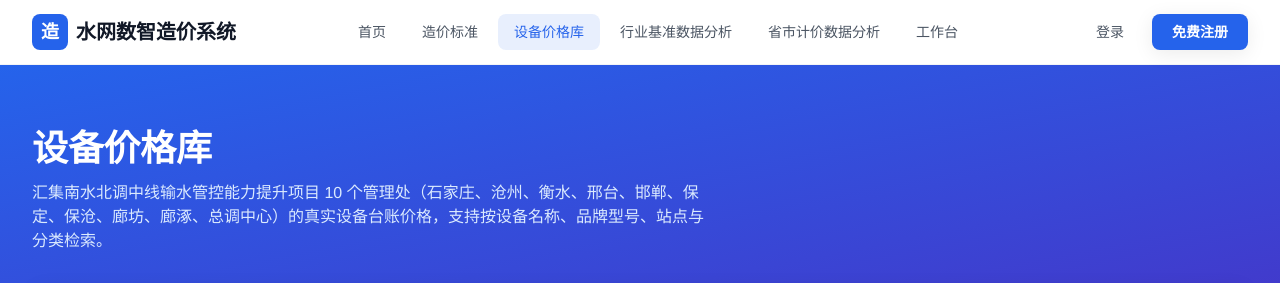
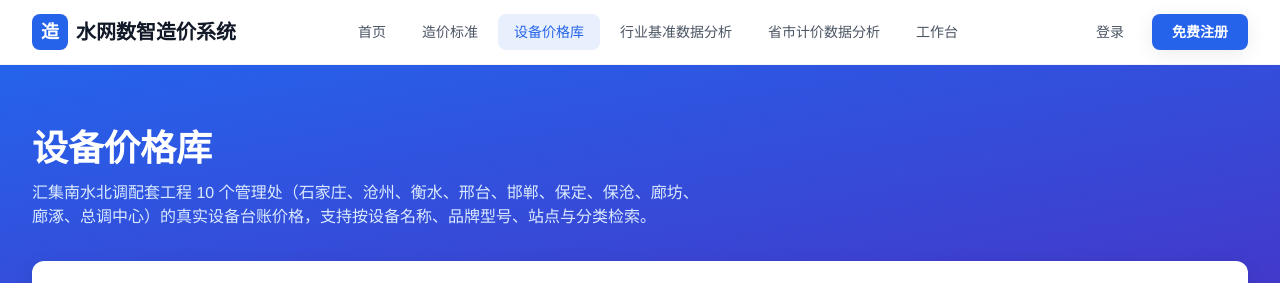
Before and after one commit to sakura0637/softwarecost-cn, a Nuxt app: page /devices in a window 1280 px wide. Shown: the top 283 px of the page. Built offline with nearby package versions, Linux system fonts and the light colour scheme; no server answers.

Commit message:
fix: 设备价格库副标题项目名称改为南水北调配套工程

```diff
--- a/pages/devices.vue
+++ b/pages/devices.vue
@@ -75,7 +75,7 @@ function setSort(col: string) {
       <div class="container-custom">
         <h1 class="text-3xl font-bold text-white md:text-4xl">设备价格库</h1>
         <p class="mt-3 max-w-2xl text-blue-100">
-          汇集南水北调中线输水管控能力提升项目 10 个管理处（石家庄、沧州、衡水、邢台、邯郸、保定、保沧、廊坊、廊涿、总调中心）的真实设备台账价格，支持按设备名称、品牌型号、站点与分类检索。
+          汇集南水北调配套工程 10 个管理处（石家庄、沧州、衡水、邢台、邯郸、保定、保沧、廊坊、廊涿、总调中心）的真实设备台账价格，支持按设备名称、品牌型号、站点与分类检索。
         </p>
       </div>
     </section>
```
